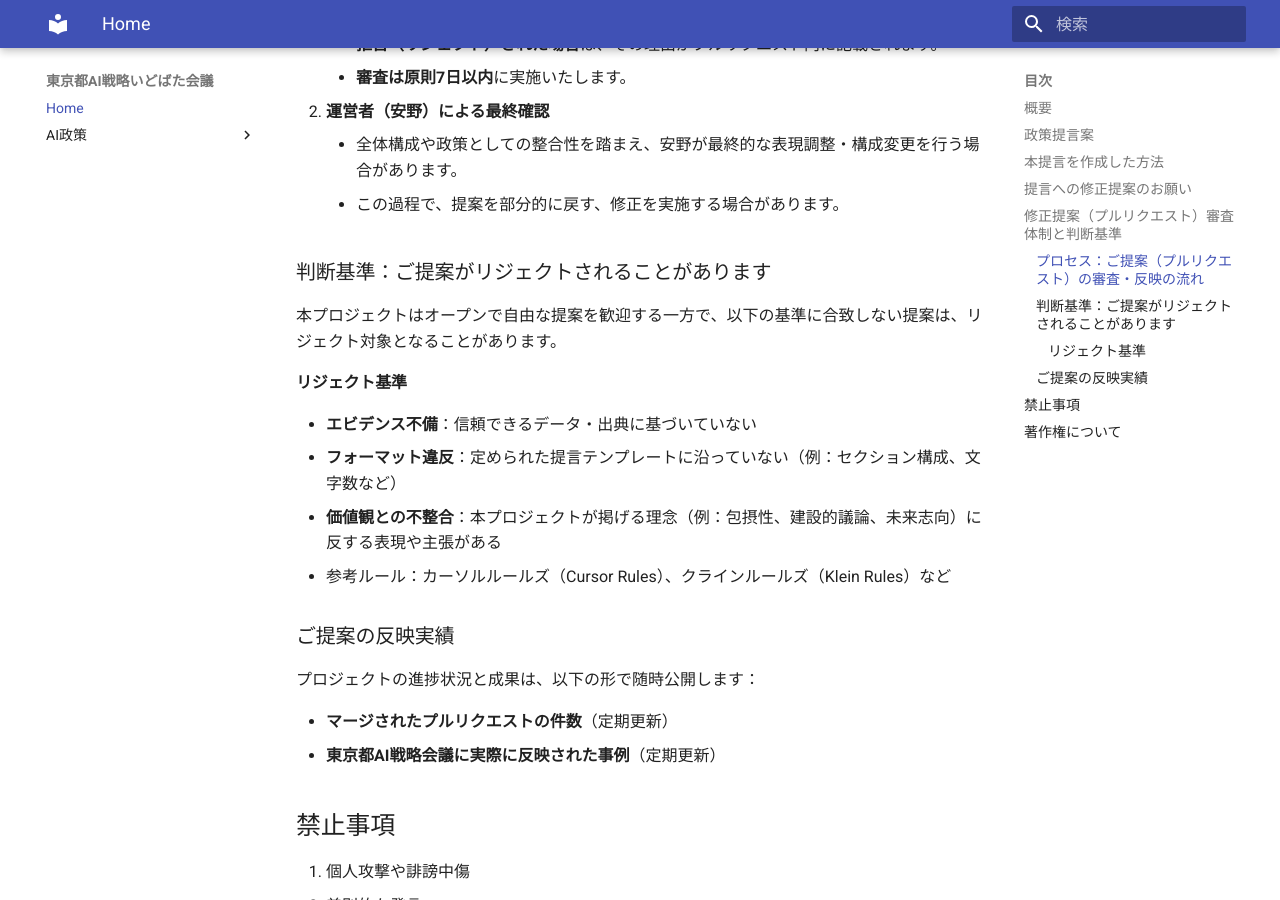
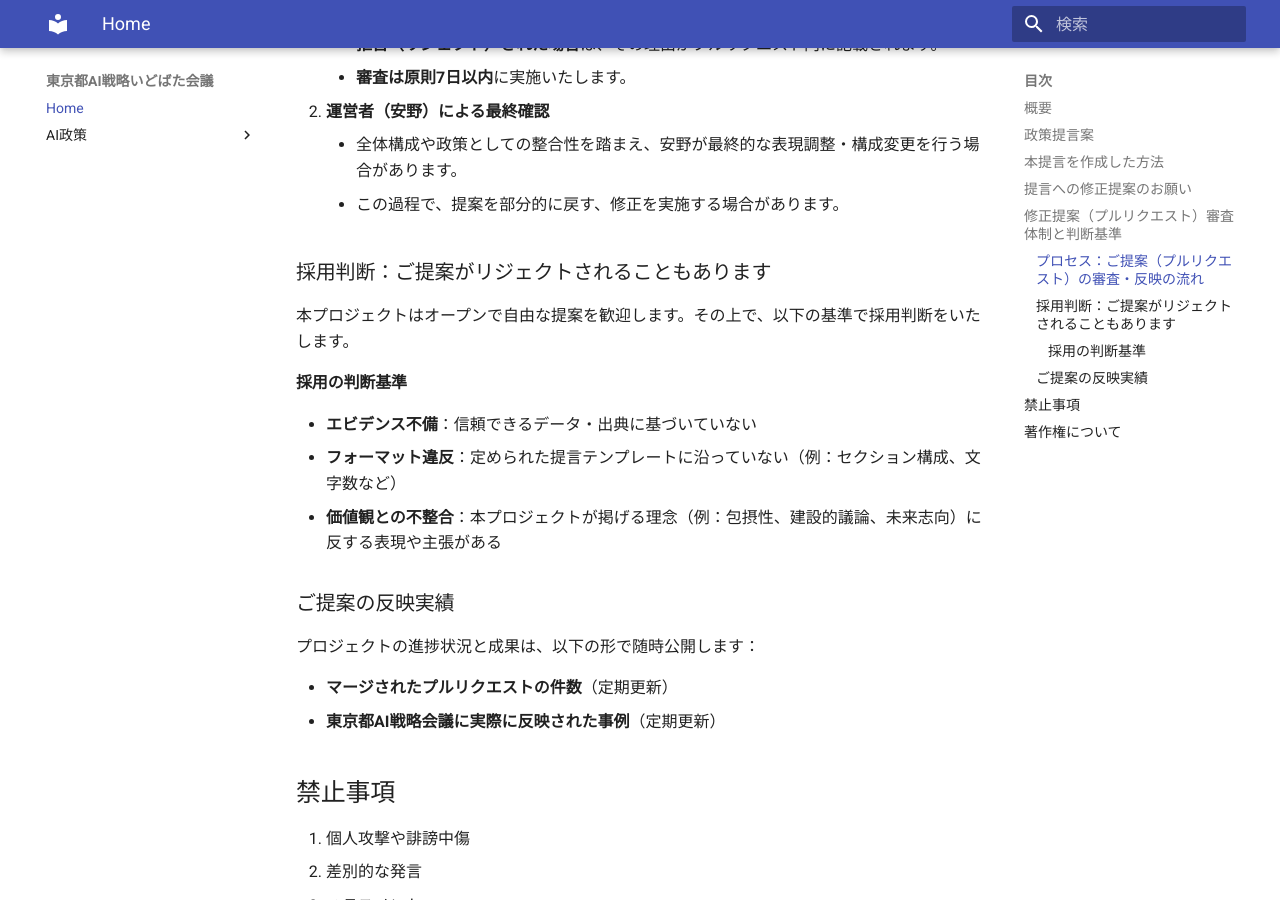
Before and after one commit to takahiroanno2024/2025_ai_idobatakaigi_output, an MkDocs documentation site: the page built from docs/index.md, in a window 1280 px wide and 900 px high, scrolled down 1900 px. Built offline with MkDocs 1.6.1 and Material for MkDocs 9.7.7, drawn with Linux system fonts in a browser that asks for light colours.

Commit message:
Update index.md

```diff
--- a/docs/index.md
+++ b/docs/index.md
@@ -59,16 +59,16 @@
     - 全体構成や政策としての整合性を踏まえ、安野が最終的な表現調整・構成変更を行う場合があります。
     - この過程で、提案を部分的に戻す、修正を実施する場合があります。
 
-### 判断基準：ご提案がリジェクトされることがあります
+### 採用判断：ご提案がリジェクトされることもあります
 
-本プロジェクトはオープンで自由な提案を歓迎する一方で、以下の基準に合致しない提案は、リジェクト対象となることがあります。
+本プロジェクトはオープンで自由な提案を歓迎します。その上で、以下の基準で採用判断をいたします。
 
-#### リジェクト基準
+#### 採用の判断基準
 
 - **エビデンス不備**：信頼できるデータ・出典に基づいていない
 - **フォーマット違反**：定められた提言テンプレートに沿っていない（例：セクション構成、文字数など）
 - **価値観との不整合**：本プロジェクトが掲げる理念（例：包摂性、建設的議論、未来志向）に反する表現や主張がある
-  - 参考ルール：カーソルルールズ（Cursor Rules）、クラインルールズ（Klein Rules）など
+
 
 ### ご提案の反映実績
 
```
